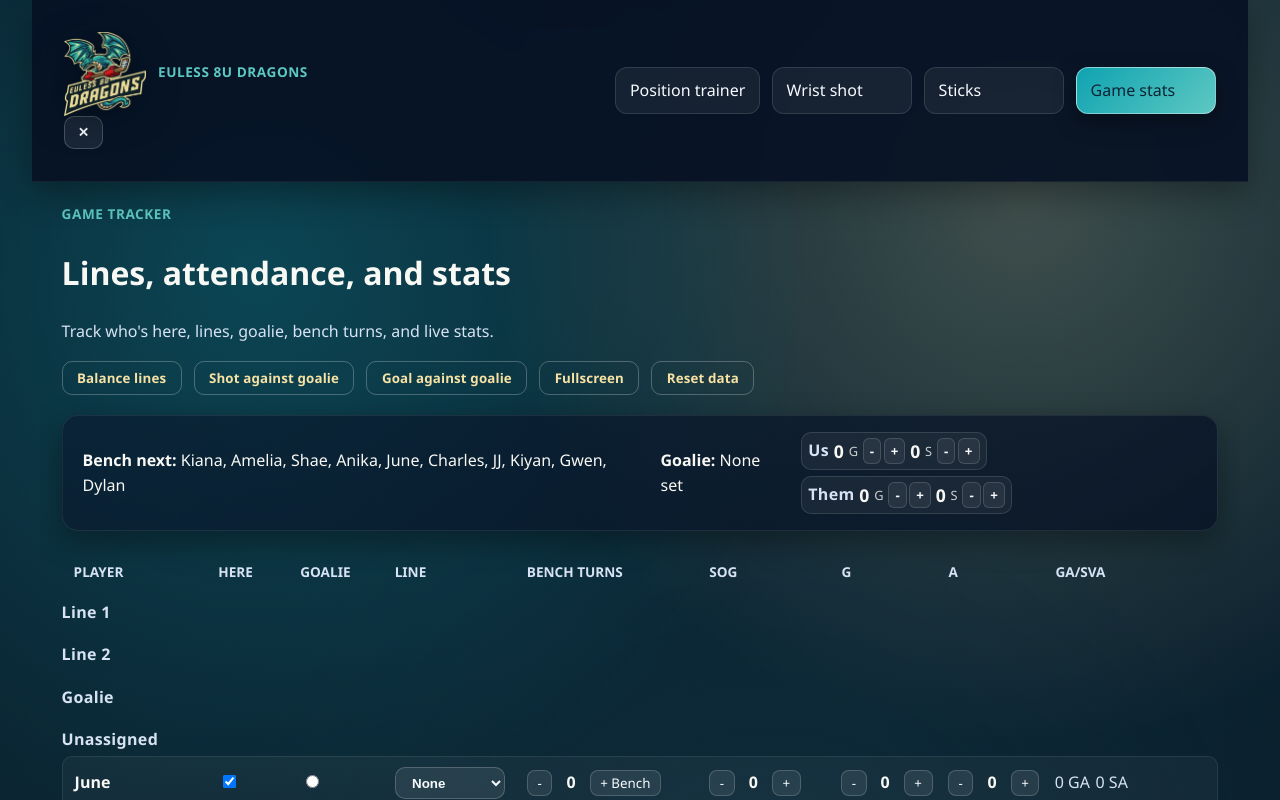
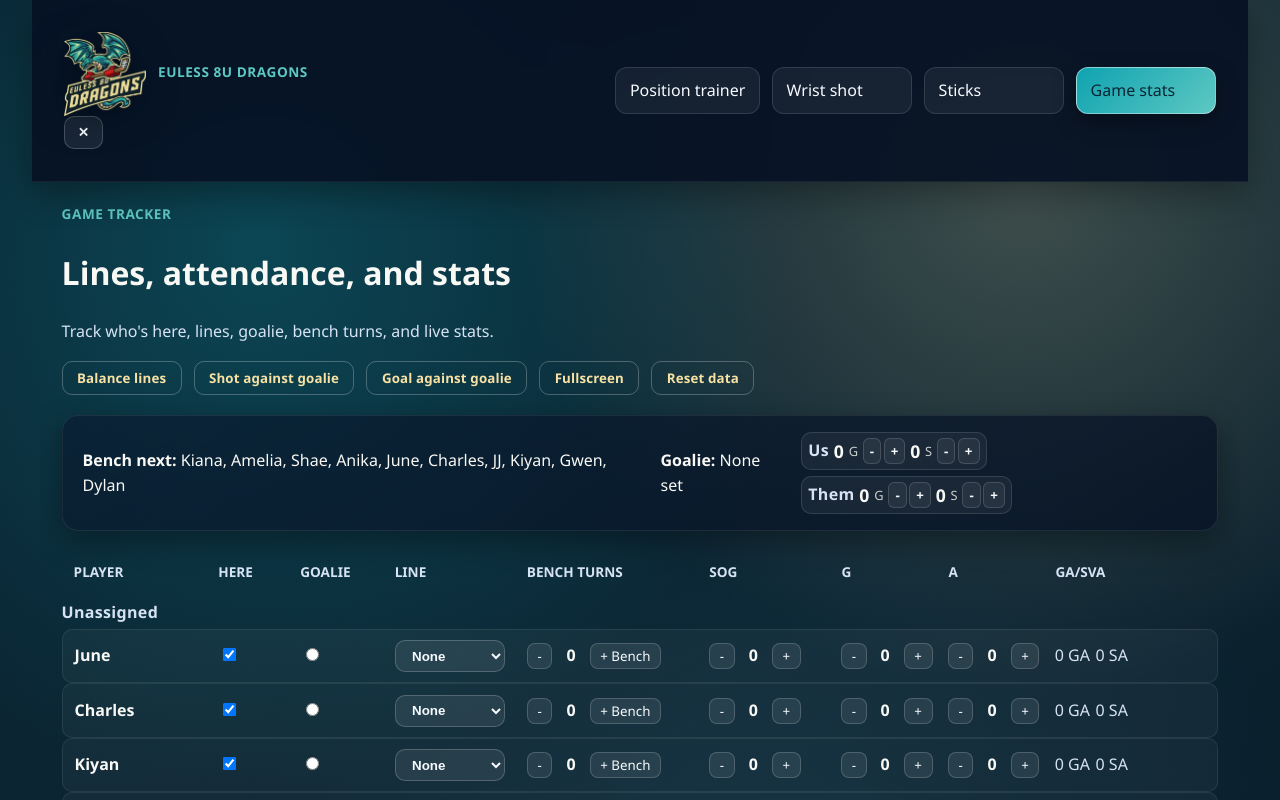
Before and after one commit to mhmoore12/hockey-position-trainer, a React (Vite) app: page /stats in a window 1280 px wide. Shown: the top 800 px of the page. Built offline with nearby package versions, Linux system fonts and the light colour scheme.

Commit message:
Checking in

```diff
--- a/src/pages/StatsBoard.tsx
+++ b/src/pages/StatsBoard.tsx
@@ -498,7 +498,8 @@ const StatsBoard = () => {
             "goalie",
             "none",
           ] as (LineSlot | "goalie")[]
-        ).map((lineKey) => (
+        ).map((lineKey) =>
+          grouped[lineKey].length === 0 ? null : (
             <div key={lineKey}>
               <div className="stats-group-title">
                 {lineKey === "line1"
@@ -540,6 +541,7 @@ const StatsBoard = () => {
                         <option value="bench">Bench</option>
                       </select>
                     </span>
+                    {!hideBenchTurns && (
                       <span className="counter">
                         <button onClick={() => bump(name, "benchCount", -1)} disabled={row.benchCount === 0}>
                           -
@@ -547,6 +549,7 @@ const StatsBoard = () => {
                         <span>{row.benchCount}</span>
                         <button onClick={() => bump(name, "benchCount", 1)}>+ Bench</button>
                       </span>
+                    )}
                     <span className="counter">
                       <button onClick={() => bump(name, "sog", -1)} disabled={row.sog === 0}>
                         -
@@ -576,7 +579,8 @@ const StatsBoard = () => {
                 );
               })}
             </div>
-        ))}
+          )
+        )}
       </section>
 
       {showResetModal && (
```
Lines whose indentation alone changed are shown as unchanged.
